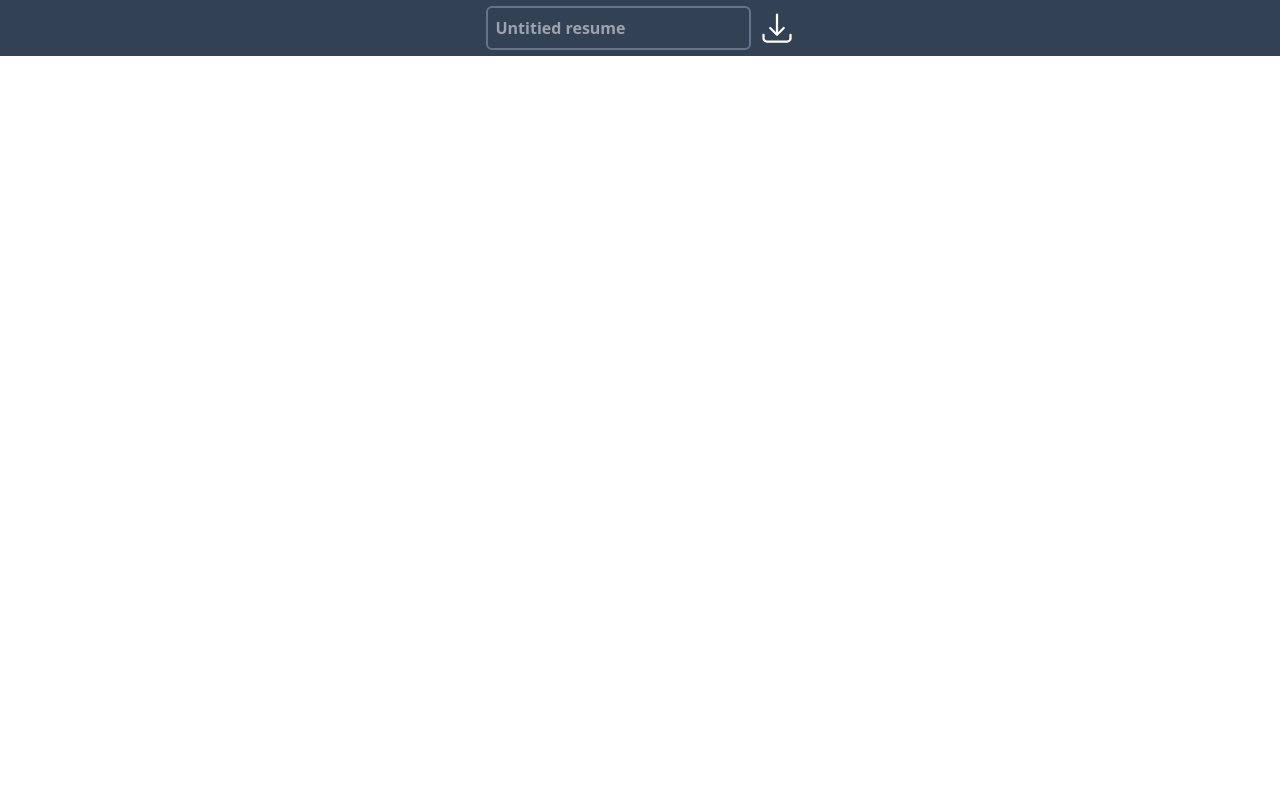
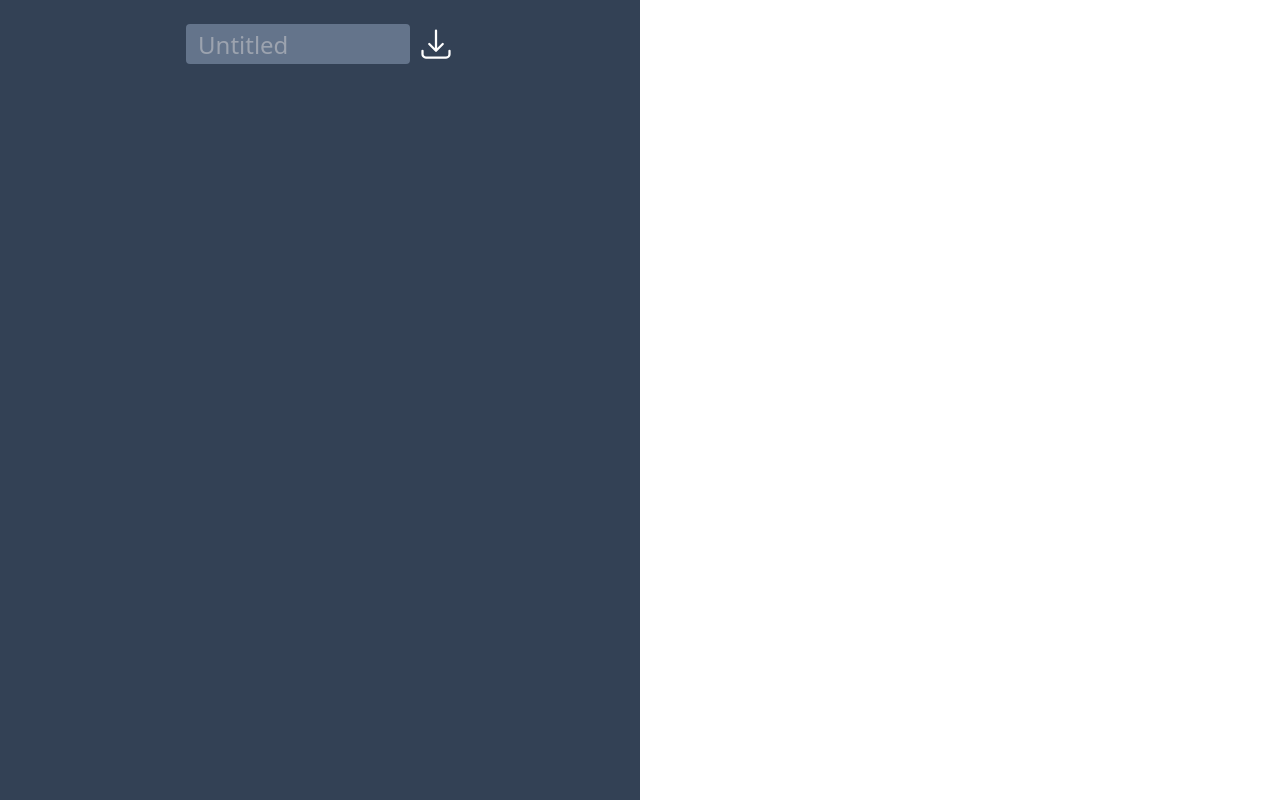
Before and after one commit to aScHEABL/cv-project, a React (Create React App) app: page / in a window 1280 px wide. Built offline with nearby package versions, Linux system fonts and the light colour scheme.

Commit message:
update: CV title component

```diff
--- a/src/App.js
+++ b/src/App.js
@@ -1,4 +1,6 @@
 import React, { Component } from "react";
+import EditorSection from "./components/EditorSection";
+import PreviewSetion from "./components/PreviewSection";
 
 class App extends Component {
   constructor(props) {
@@ -7,8 +9,9 @@ class App extends Component {
 
   render() {
     return (
-      <main className="grid-cols-2">
-
+      <main className="grid grid-cols-2 h-screen">
+        <EditorSection />
+        <PreviewSetion />
       </main>
     )
   }
--- /dev/null
+++ b/src/components/CVtitle.js
@@ -0,0 +1,28 @@
+import React, { Component } from "react";
+
+class CVtitle extends Component {
+    constructor(props) {
+        super(props);
+    }
+
+    render() {
+        const svgInvert = {
+            width: "36px",
+            height: "36px",
+            filter: "invert(1)"
+        }
+        return (
+        <div className="flex justify-center gap-2">
+            <input className="h-10 w-56 px-3 rounded bg-slate-500 text-slate-50 text-2xl"
+            placeholder="Untitled" />
+            <button>
+            <svg style={svgInvert} xmlns="http://www.w3.org/2000/svg" fill="none" viewBox="0 0 24 24" stroke-width="1.5" stroke="currentColor" class="w-6 h-6">
+                <path stroke-linecap="round" stroke-linejoin="round" d="M3 16.5v2.25A2.25 2.25 0 005.25 21h13.5A2.25 2.25 0 0021 18.75V16.5M16.5 12L12 16.5m0 0L7.5 12m4.5 4.5V3" />
+            </svg>
+            </button>
+        </div>
+        )
+    }
+}
+
+export default CVtitle;
--- /dev/null
+++ b/src/components/EditorSection.js
@@ -0,0 +1,18 @@
+import React, { Component } from "react";
+import CVtitle from "./CVtitle";
+
+class EditorSection extends Component {
+    constructor(props) {
+        super(props);
+    }
+
+    render() {
+        return (
+            <section className="h-full bg-slate-700 py-6 px-4">
+                <CVtitle />
+            </section>
+        )
+    }
+}
+
+export default EditorSection;
--- a/src/components/Navbar.js
+++ /dev/null
@@ -1,30 +0,0 @@
-import React, { Component } from "react";
-
-class Navbar extends Component {
-    constructor(props) {
-        super(props);
-    }
-
-    render() {
-        const svgInvert = {
-            width: "36px",
-            height: "36px",
-            filter: "invert(1)"
-        }
-        return (
-            <nav className="fixed top-0 inset-x-0 bg-slate-700 w-full h-14 p-1.5">
-                <form className="flex items-center justify-center h-full gap-2">
-                    <input className=" bg-transparent h-full px-2 text-slate-100 border-solid
-                    border-2 border-slate-500 rounded-md font-semibold focus:outline-none focus:border-blue-500 " placeholder="Untitied resume" />
-                    <button className="">
-                    <svg style={svgInvert} xmlns="http://www.w3.org/2000/svg" fill="none" viewBox="0 0 24 24" stroke-width="1.5" stroke="currentColor" class="w-6 h-6">
-                        <path stroke-linecap="round" stroke-linejoin="round" d="M3 16.5v2.25A2.25 2.25 0 005.25 21h13.5A2.25 2.25 0 0021 18.75V16.5M16.5 12L12 16.5m0 0L7.5 12m4.5 4.5V3" />
-                    </svg>
-                    </button>
-                </form>
-            </nav>
-        )
-    }
-}
-
-export default Navbar;
--- /dev/null
+++ b/src/components/PreviewSection.js
@@ -0,0 +1,17 @@
+import React, { Component } from "react";
+
+class PreviewSetion extends Component {
+    constructor(props) {
+        super(props);
+    }
+
+    render() {
+        return (
+            <section>
+
+            </section>
+        )
+    }
+}
+
+export default PreviewSetion;
--- a/src/index.js
+++ b/src/index.js
@@ -2,12 +2,10 @@ import React from 'react';
 import ReactDOM from 'react-dom/client';
 import './index.css';
 import App from './App';
-import Navbar from './components/Navbar';
 
 const root = ReactDOM.createRoot(document.getElementById('root'));
 root.render(
   <React.StrictMode>
-    <Navbar />
     <App />
   </React.StrictMode>
 );
```
